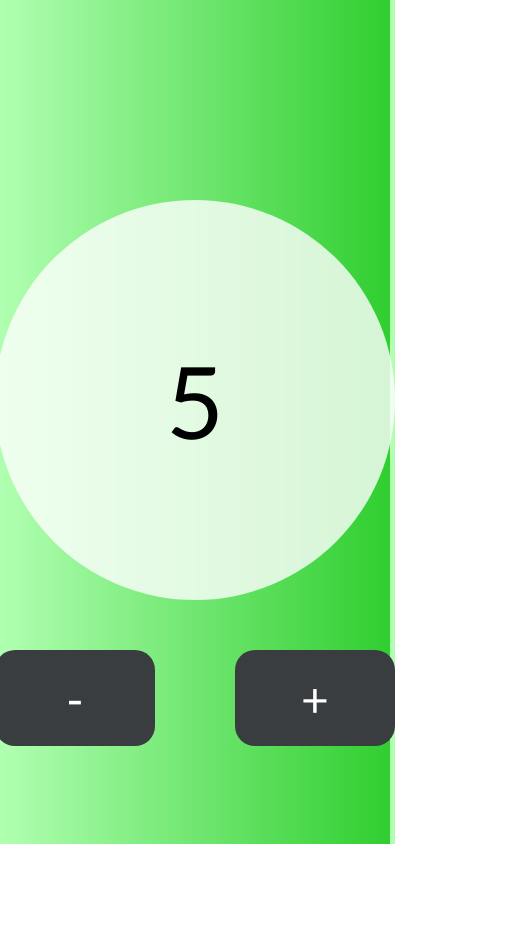
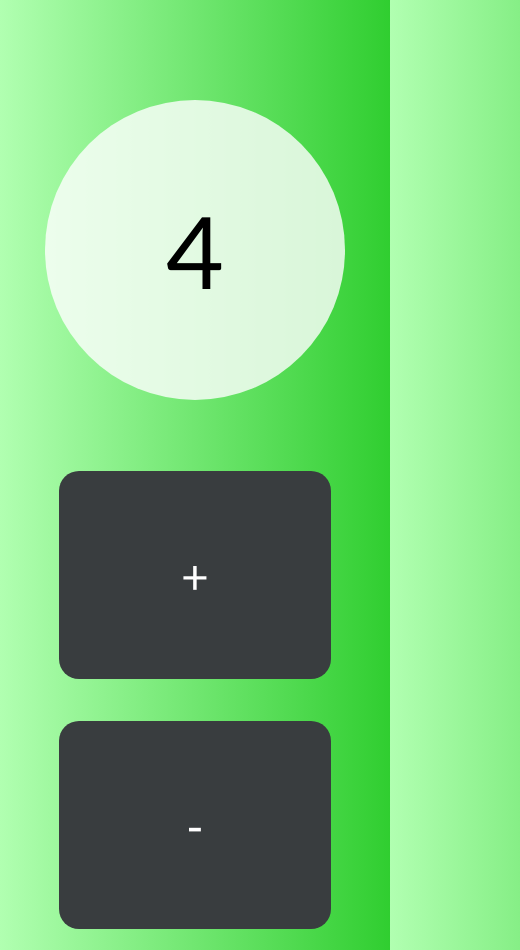
Before and after one commit to Zambe04/zambe04.timer, a plain HTML site: page index.html in a window 390 px wide. Shown: the whole page, 520 px wide, since content can reach past the window. Before the commit the page ends 844 px from the top, so only its background shows below. Drawn offline with Linux system fonts and the light colour scheme.

Commit message:
Miglioramento struttura del progetto, con utilizzo aggiuntivo dei metodi del DOM

```diff
--- a/css/style.css
+++ b/assets/css/style.css
@@ -7,7 +7,6 @@
 
 body{
     background: linear-gradient(to right, rgb(177, 255, 177), rgb(48, 206, 48) );
-    height: 100hv;
     display: flex;
     flex-direction: column;
     align-items: center;
@@ -21,7 +20,7 @@ div.timer{
     display: flex;
     justify-content: center;
     align-items: center;
-    margin-top: 200px;
+    margin-top: 100px;
 }
 
 div.number{
@@ -30,14 +29,14 @@ div.number{
 
 .buttons{
     margin-top: 50px;
-    width: 400px;
+    width: 650px;
     display: flex;
     justify-content: space-between;
 }
 
 .button{
-    width: 10rem;
-    height: 6rem;
+    width: 17rem;
+    height: 13rem;
     border: none;
     border-radius: 20px;
     font-size: 3em;
@@ -49,3 +48,19 @@ div.number{
 button:hover{
     background-color: rgb(81, 85, 87);
 }
+
+@media only screen and (max-width: 425px){
+
+    div.timer{
+        width: 300px;
+        height: 300px;
+    }
+
+    .buttons{
+        flex-direction: column-reverse;
+        align-items: center;
+        height: 500px;
+        justify-content: space-around;
+    }
+
+}
--- /dev/null
+++ b/assets/js/file.js
@@ -0,0 +1,45 @@
+//creazione dei buttons
+
+let buttons = document.getElementsByClassName('buttons')[0];
+const newBtnLess = document.createElement('button');
+const newBtnPlus = document.createElement('button')
+
+newBtnPlus.textContent = "+";
+newBtnLess.textContent = "-";
+newBtnPlus.classList.add("button");
+newBtnLess.classList.add("button");
+
+buttons.appendChild(newBtnLess);
+buttons.appendChild(newBtnPlus);
+
+//creo il counter e la funzione che incrementa il timer
+
+const number = document.createElement('div');
+number.classList.add('number');
+document.querySelector('.timer').appendChild(number);
+let counter = 0;
+
+//in questo modo ho una funzione più versatile
+
+function timerIncrease(amount){
+    counter += amount;
+};
+
+document.addEventListener("click", function(event){
+    let target = event.target;
+
+    if(event.target.textContent === "+"){
+        timerIncrease(1);
+    }
+    if(event.target.textContent === "-"){
+        timerIncrease(-1);
+    }
+    number.textContent = counter;
+});
+
+setInterval(function(){
+
+    number.textContent = counter;
+    timerIncrease(1);
+
+}, 1000);
--- a/index.html
+++ b/index.html
@@ -6,17 +6,18 @@
         <meta property="og:title" content="Your Personal Timer" />
         <meta property="og:description" content="Enjoy being the MASTER of your time ">
         <title>Progetto JavaScript</title>
-        <link rel="stylesheet" href="css/style.css">
-        <script src="js/file.js"></script>
-        <link rel="icon" type="image/x-icon" href="/images/favicon.ico">
+        <link rel="stylesheet" href="assets/css/style.css">
+
+        <link rel="icon" type="image/x-icon" href="assets/images/favicon.ico">
     </head>
     <body>
         <div class="timer">
-            <div class="number">0</div>
+            <!-- <div class="number"></div> -->
         </div>
         <div class="buttons">
-            <button class="button less">-</button>
-            <button class="button plus">+</button>
+            <!-- <button class="button less">-</button>
+            <button class="button plus">+</button>     -->
         </div>
+        <script src="assets/js/file.js"></script>
     </body>
 </html>
--- a/js/file.js
+++ /dev/null
@@ -1,20 +0,0 @@
-let counter = 0;
-
-setInterval(function(){
-    const btnplus = document.querySelector('.plus');
-    const btnless = document.querySelector('.less');
-    const number = document.querySelector('.number');
-
-    btnplus.onclick = function(){
-        counter += 1;
-        number.textContent = counter;
-    };
-
-    btnless.onclick = function(){
-        counter -= 1;
-        number.textContent = counter;
-    };
-
-    counter++;
-    number.textContent = counter;
-}, 1000)
```
Also changed, not shown: assets/images/favicon.ico (renamed from images/favicon.ico).
